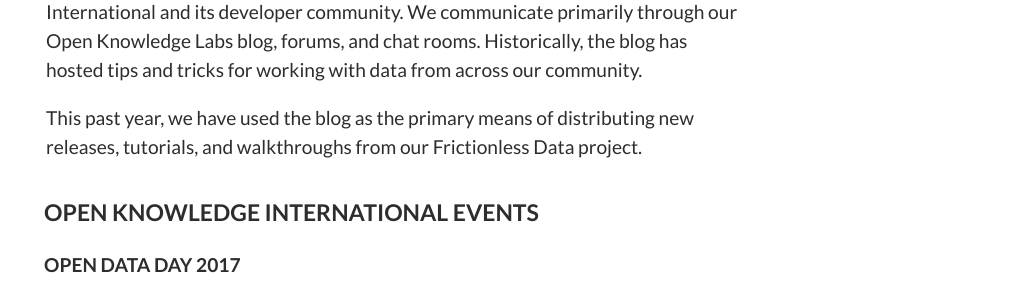
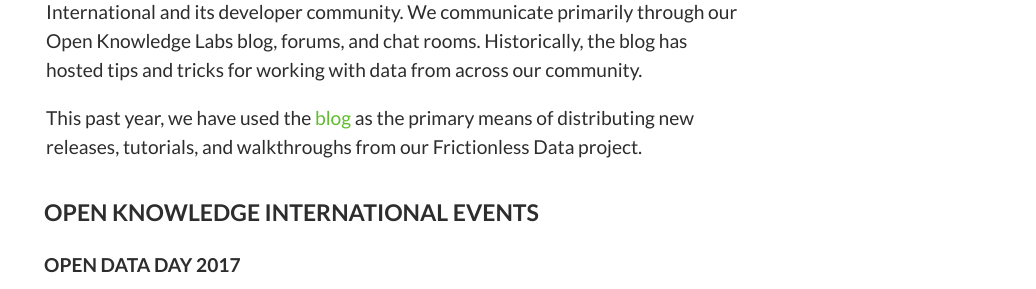
Before and after one commit to okfn/annual-report-2018, a Jekyll site: the page built from index.html, in a window 1280 px wide and 900 px high, scrolled down 14369 px. Shown: the part 154-443 px from the top of the window, without its empty margins (244-1280 px from the left). Built offline with Jekyll 4.4.1, drawn with Linux system fonts in a browser that asks for light colours; some web fonts are replaced; part of the change alters nothing that is shown.

```diff
--- a/_data/content.yml
+++ b/_data/content.yml
@@ -144,7 +144,7 @@
     ### Open Knowledge Labs
     [Open Knowledge Labs](http://okfnlabs.org/) exists at the interface between Open Knowledge International and its developer community. We communicate primarily through our Open Knowledge Labs blog, forums, and chat rooms. Historically, the blog has hosted tips and tricks for working with data from across our community.
 
-    This past year, we have used the blog as the primary means of distributing new releases, tutorials, and walkthroughs from our Frictionless Data project.
+    This past year, we have used the [blog](http://okfnlabs.org/blog/) as the primary means of distributing new releases, tutorials, and walkthroughs from our Frictionless Data project.
 
     ### Open Knowledge International Events
     #### Open Data Day 2017
```
